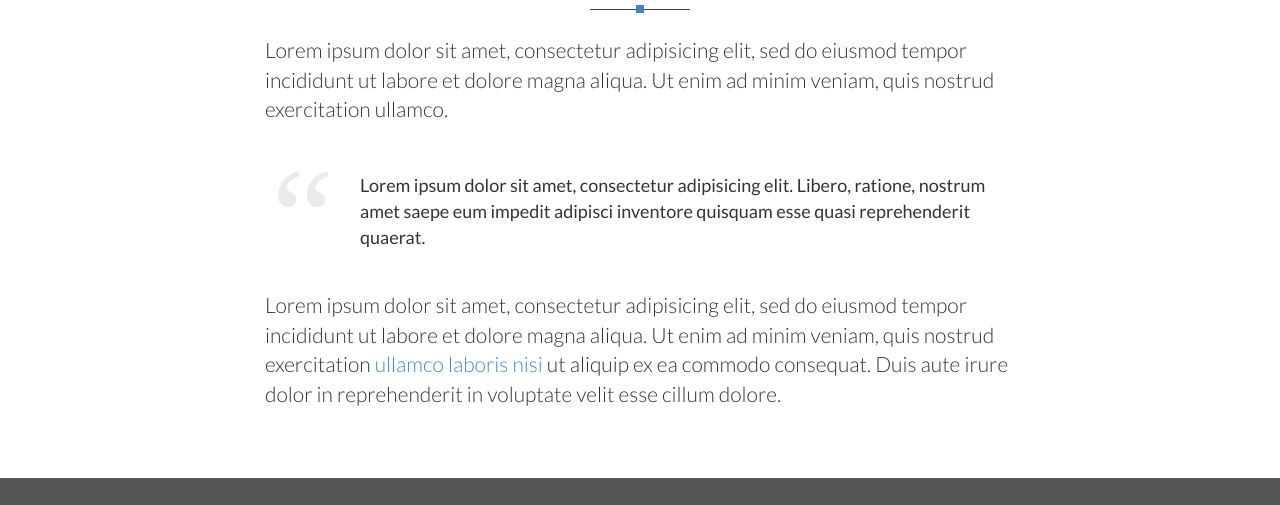
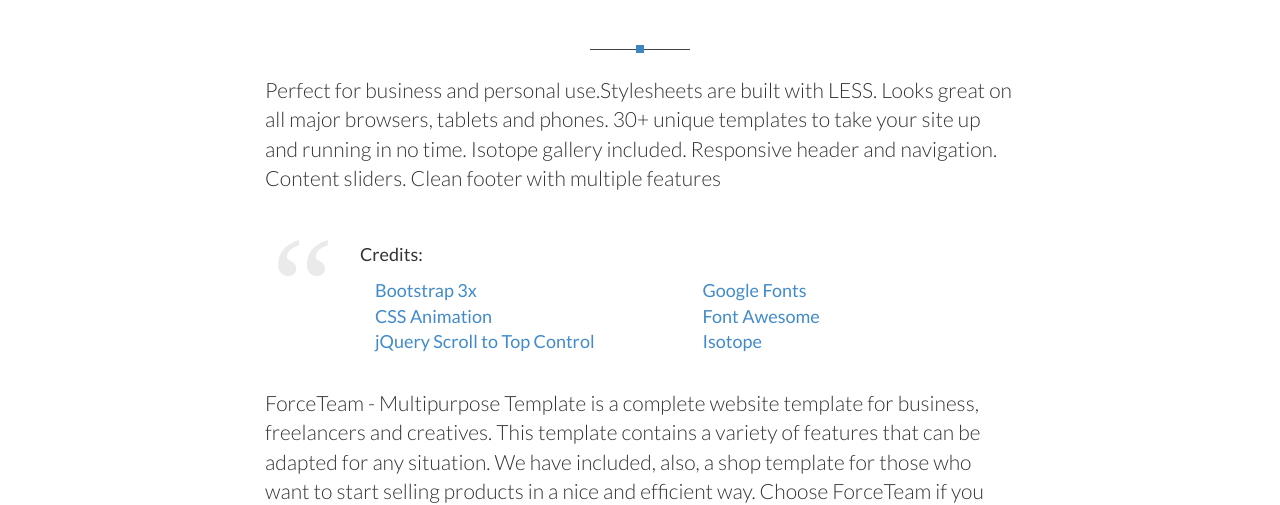
Before and after one commit to pipiy/business_event, a plain HTML site: page force-team.html in a window 1280 px wide. Shown: the part 909-1414 px from the top of the page. Drawn offline with Linux system fonts and the light colour scheme; some packages are replaced by stand-ins of ours; a script that the page names is missing.

Commit message:
filled out this project

```diff
--- a/assets/css/main.css
+++ b/assets/css/main.css
@@ -1668,6 +1668,9 @@ blockquote:after {
 .panel-group .panel-heading .collapsed:hover:after {
   background: #ec7263;
 }
+.link a{
+ text-decoration: none;
+}
 /************************************************
 *** preloader ***
 ************************************************/
--- a/force-team.html
+++ b/force-team.html
@@ -64,7 +64,7 @@
     <div class="promo section-portfolio">
       <div class="container">
         <div class="section-header">
-          <h1>ForceTeam, Web design</h1>
+          <h1>ForceTeam - Responsive Professional Theme for Business Projects and Mobile Apps</h1>
         </div>
         <div class="row">
           <div class="col-md-8">
@@ -160,11 +160,30 @@
             <h1>About the project</h1>
           </div>
           <div class="separator"></div>
-          <p class="lead">Lorem ipsum dolor sit amet, consectetur adipisicing elit, sed do eiusmod tempor incididunt ut labore et dolore magna aliqua. Ut enim ad minim veniam, quis nostrud exercitation ullamco.</p>
+          <p class="lead">Perfect for business and personal use.Stylesheets are built with LESS. Looks great on all major browsers, tablets and phones. 30+ unique templates to take your site up and running in no time. Isotope gallery included. Responsive header and navigation. Content sliders. Clean footer with multiple features
+          </p>
           <blockquote>
-            <p>Lorem ipsum dolor sit amet, consectetur adipisicing elit. Libero, ratione, nostrum amet saepe eum impedit adipisci inventore quisquam esse quasi reprehenderit quaerat.</p>
+            <p>Credits:</p>
+            <div class="link">
+            <div class="col-md-6">
+              <a href="http://getbootstrap.com/">Bootstrap 3x</a>
+              <br>
+              <a href="http://daneden.github.io/animate.css/">CSS Animation</a>
+              <br>
+              <a href="http://www.dynamicdrive.com">jQuery Scroll to Top Control</a>
+            </div>
+            <div class="col-md-6">
+              <a href="http://www.google.com/fonts">Google Fonts</a>
+              <br>
+              <a href=" http://fontawesome.io/">Font Awesome</a>
+              <br>
+              <a href="http://isotope.metafizzy.co/">Isotope </a>
+            </div>
           </blockquote>
-          <p class="lead">Lorem ipsum dolor sit amet, consectetur adipisicing elit, sed do eiusmod tempor incididunt ut labore et dolore magna aliqua. Ut enim ad minim veniam, quis nostrud exercitation <a href="#">ullamco laboris nisi</a> ut aliquip ex ea commodo consequat. Duis aute irure dolor in reprehenderit in voluptate velit esse cillum dolore.</p>
+          <div class="space"></div><br>
+          <p class="lead">ForceTeam - Multipurpose Template is a complete website template for business, freelancers and creatives. This template contains a variety of features that can be adapted for any situation. We have included, also, a shop template for those who want to start selling products in a nice and efficient way.
+
+          Choose ForceTeam if you want to start your online business, share news and media or sell products.</p>
         </div>
       </div>
     </div>
```
